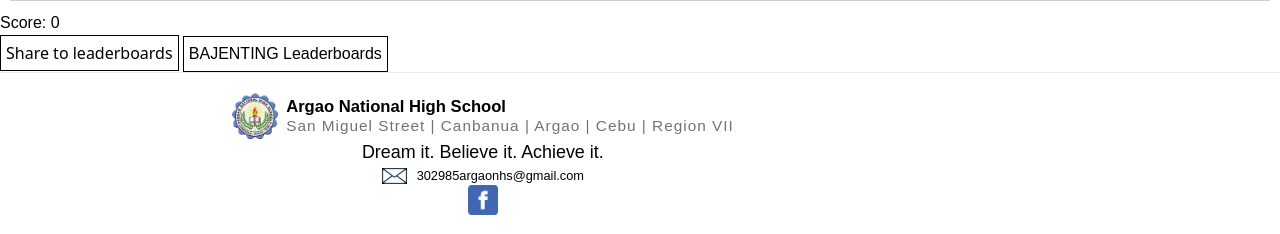
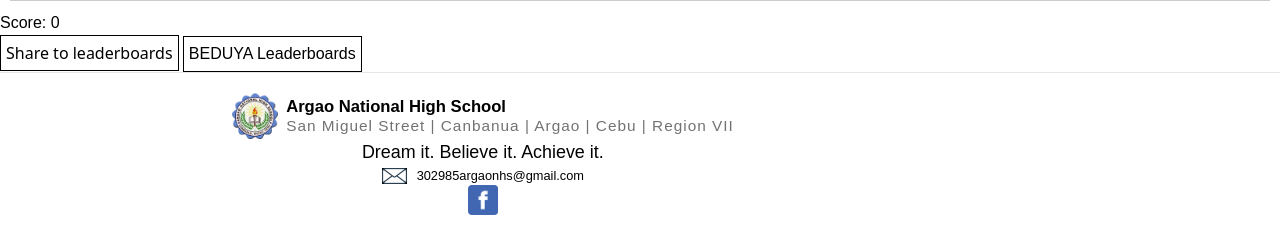
Before and after one commit to Cozyx213/website2, a Flask app: page /Chemistry in a window 1280 px wide. Shown: the part 321-555 px from the top of the page. Run offline with Flask 3, Linux system fonts and the light colour scheme; data comes from the database, SQL or seed files in the repository; style sheets or scripts are compiled from the project's sources.

Commit message:
decent code

```diff
--- a/templates/Chemistry.html
+++ b/templates/Chemistry.html
@@ -76,7 +76,7 @@
         <p>Score: <span id="score">0</span></p>
         <div class="leaderbord">
             <button id="share">Share to leaderboards</button>
-            <button><a href="{{ url_for('Enrollees') }}"><p>BAJENTING Leaderboards</p></a></button>
+            <button><a href="{{ url_for('Enrollees') }}"><p>BEDUYA Leaderboards</p></a></button>
         </div>
 
         <script src="{{ url_for('static', filename='js/flashcard.js') }}"></script>
```
